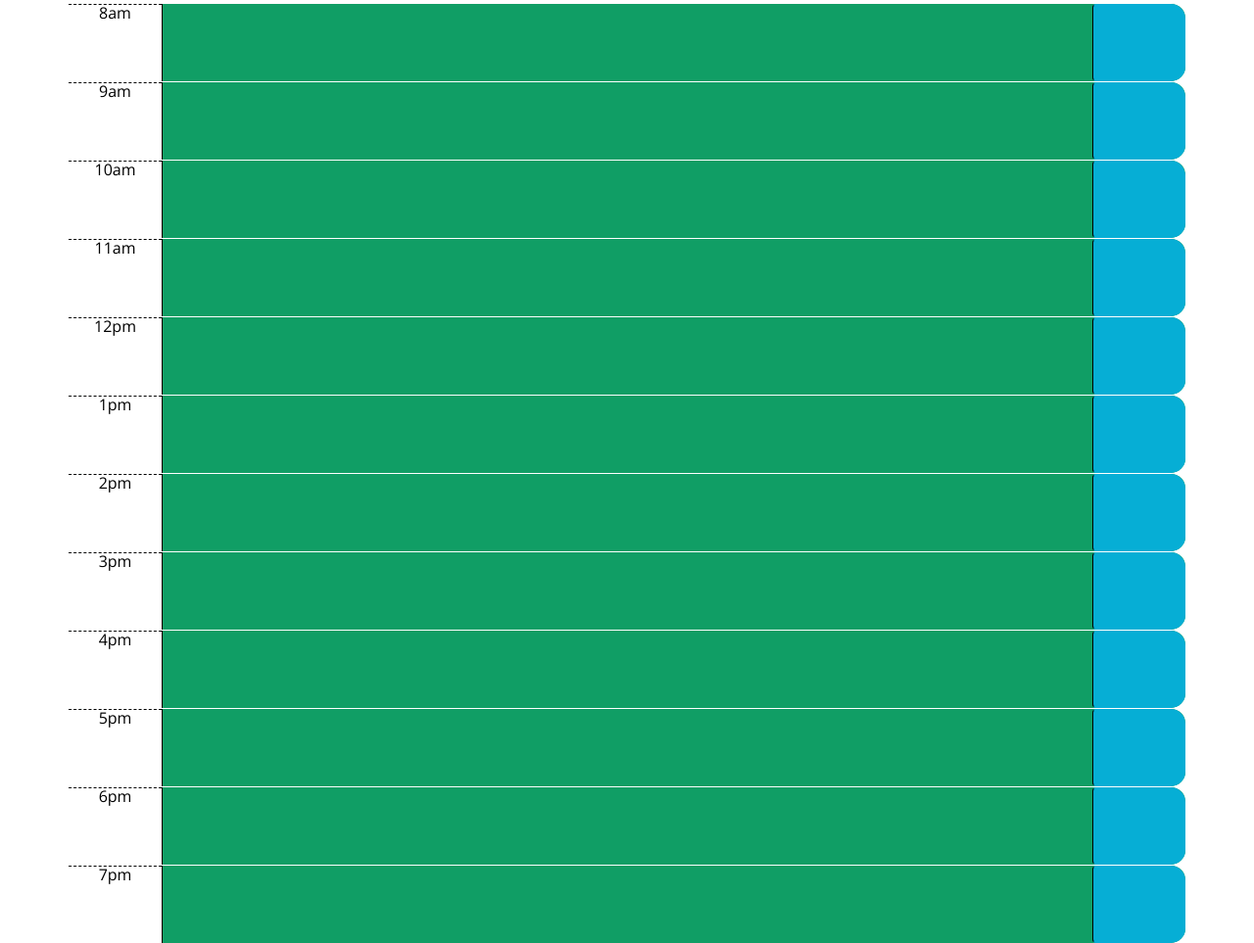
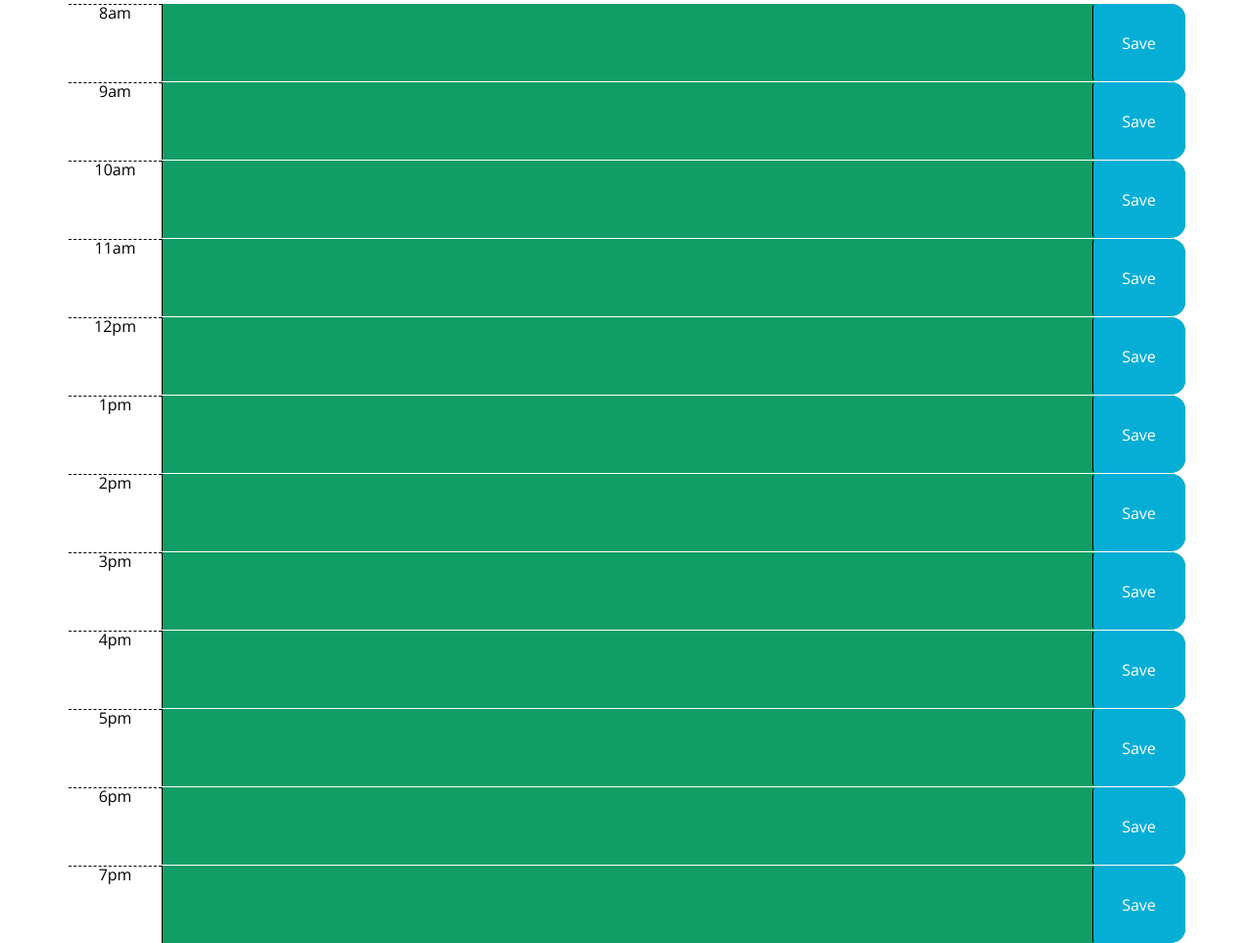
Before and after one commit to ericduwe/dayPlanner, a plain HTML site: page index.html in a window 1280 px wide. Shown: the part 333-1296 px from the top of the page at 98% size. Drawn offline with nearby package versions, Linux system fonts and the light colour scheme.

Commit message:
working on localStorage feature, added text to save buttons

```diff
--- a/assets/script.js
+++ b/assets/script.js
@@ -6,7 +6,7 @@ var saveButton = document.getElementsByClassName("saveBtn")
 currentTime = moment().hour()
 
 currentDay.textContent = moment().format("dddd, MMM Do YYYY")
-getAppointments();
+
 
 Array.from(timeBlocks).forEach(block => {
     var blockId = block.id
@@ -33,18 +33,14 @@ for (var i = 0; i < saveButton.length; i++) {
         for (var i=0; i<eventText.length; i++) {
         event.preventDefault();
         var eventTextArea = eventText[i];
-        console.log(eventTextArea.value);
-        localStorage.setItem("Appointment", JSON.stringify(eventTextArea.value));
+        var apptContent = eventTextArea.value
+        console.log(apptContent);
+        localStorage.setItem("Appointment", JSON.stringify(apptContent));
         }
     })
 };
 
 };
-
-
-function getAppointments() {
-    JSON.parse(localStorage.getItem("appointment"))
-}
 
 
 
--- a/index.html
+++ b/index.html
@@ -33,62 +33,62 @@
         <div id="8" class="row time-block">
             <div class="col-md-1 hour">8am</div>
             <textarea class="col-md-10 description"></textarea>
-            <button class = "btn saveBtn col-md-1"></button>
+            <button class = "btn saveBtn col-md-1">Save</button>
         </div>
         <div id="9" class="row time-block">
             <div class="col-md-1 hour">9am</div>
             <textarea class="col-md-10 description"></textarea>
-            <button class = "btn saveBtn col-md-1"></button>
+            <button class = "btn saveBtn col-md-1">Save</button>
         </div>
         <div id="10" class="row time-block">
             <div class="col-md-1 hour">10am</div>
             <textarea class="col-md-10 description"></textarea>
-            <button class = "btn saveBtn col-md-1"></button>
+            <button class = "btn saveBtn col-md-1">Save</button>
         </div>
         <div id="11" class="row time-block">
             <div class="col-md-1 hour">11am</div>
             <textarea class="col-md-10 description"></textarea>
-            <button class = "btn saveBtn col-md-1"></button>
+            <button class = "btn saveBtn col-md-1">Save</button>
         </div>
         <div id="12" class="row time-block">
             <div class="col-md-1 hour">12pm</div>
             <textarea class="col-md-10 description"></textarea>
-            <button class = "btn saveBtn col-md-1"></button>
+            <button class = "btn saveBtn col-md-1">Save</button>
         </div>
         <div id="13" class="row time-block">
             <div class="col-md-1 hour">1pm</div>
             <textarea class="col-md-10 description"></textarea>
-            <button class = "btn saveBtn col-md-1"></button>
+            <button class = "btn saveBtn col-md-1">Save</button>
         </div>
         <div id="14" class="row time-block">
             <div class="col-md-1 hour">2pm</div>
             <textarea class="col-md-10 description"></textarea>
-            <button class = "btn saveBtn col-md-1"></button>
+            <button class = "btn saveBtn col-md-1">Save</button>
         </div>
         <div id="15" class="row time-block">
             <div class="col-md-1 hour">3pm</div>
             <textarea class="col-md-10 description"></textarea>
-            <button class = "btn saveBtn col-md-1"></button>
+            <button class = "btn saveBtn col-md-1">Save</button>
         </div>
         <div id="16" class="row time-block">
             <div class="col-md-1 hour">4pm</div>
             <textarea class="col-md-10 description"></textarea>
-            <button class = "btn saveBtn col-md-1"></button>
+            <button class = "btn saveBtn col-md-1">Save</button>
         </div>
         <div id="17" class="row time-block">
             <div class="col-md-1 hour">5pm</div>
             <textarea class="col-md-10 description"></textarea>
-            <button class = "btn saveBtn col-md-1"></button>
+            <button class = "btn saveBtn col-md-1">Save</button>
         </div>
         <div id="18" class="row time-block">
             <div class="col-md-1 hour">6pm</div>
             <textarea class="col-md-10 description"></textarea>
-            <button class = "btn saveBtn col-md-1"></button>
+            <button class = "btn saveBtn col-md-1">Save</button>
         </div>
         <div id="19" class="row time-block">
             <div class="col-md-1 hour">7pm</div>
             <textarea class="col-md-10 description"></textarea>
-            <button class = "btn saveBtn col-md-1"></button>
+            <button class = "btn saveBtn col-md-1">Save</button>
         </div>
 
 
```
